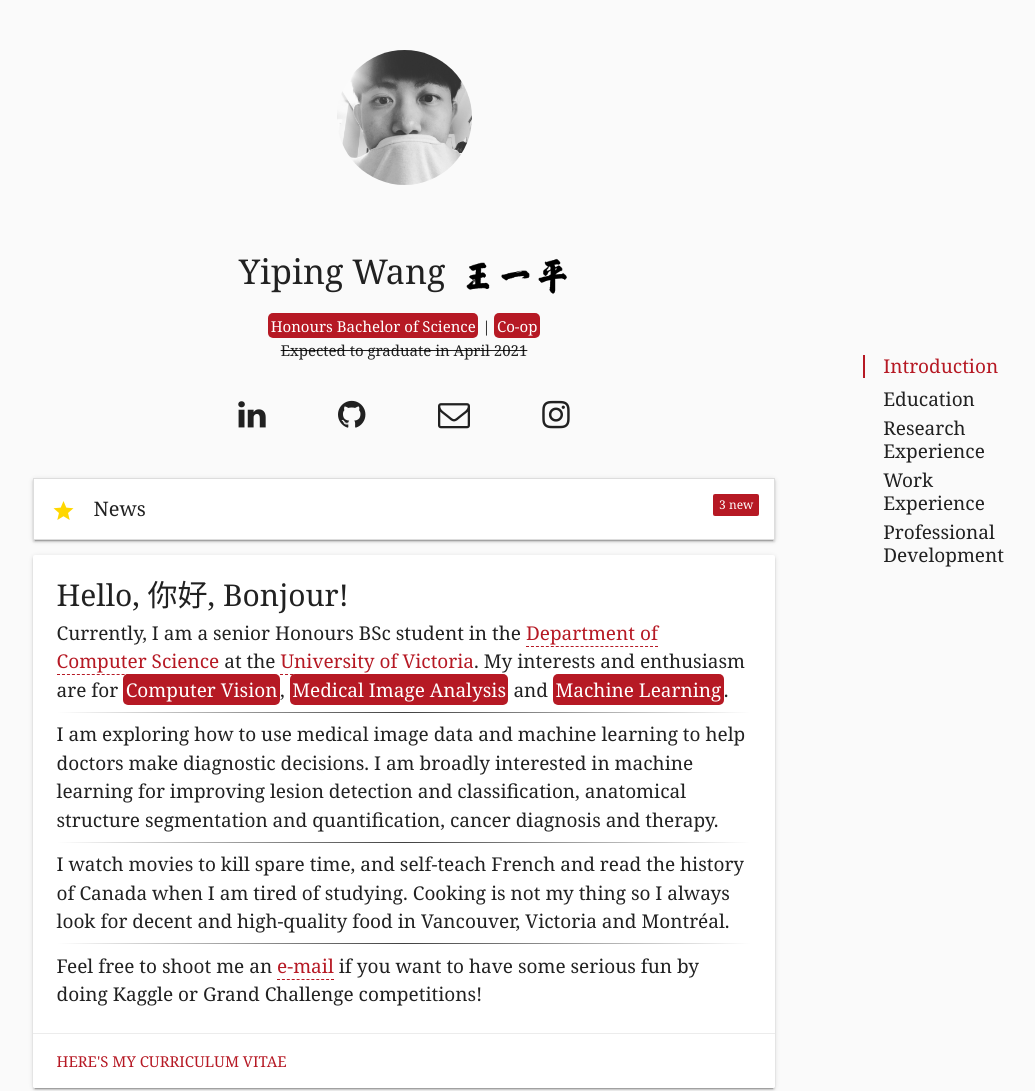
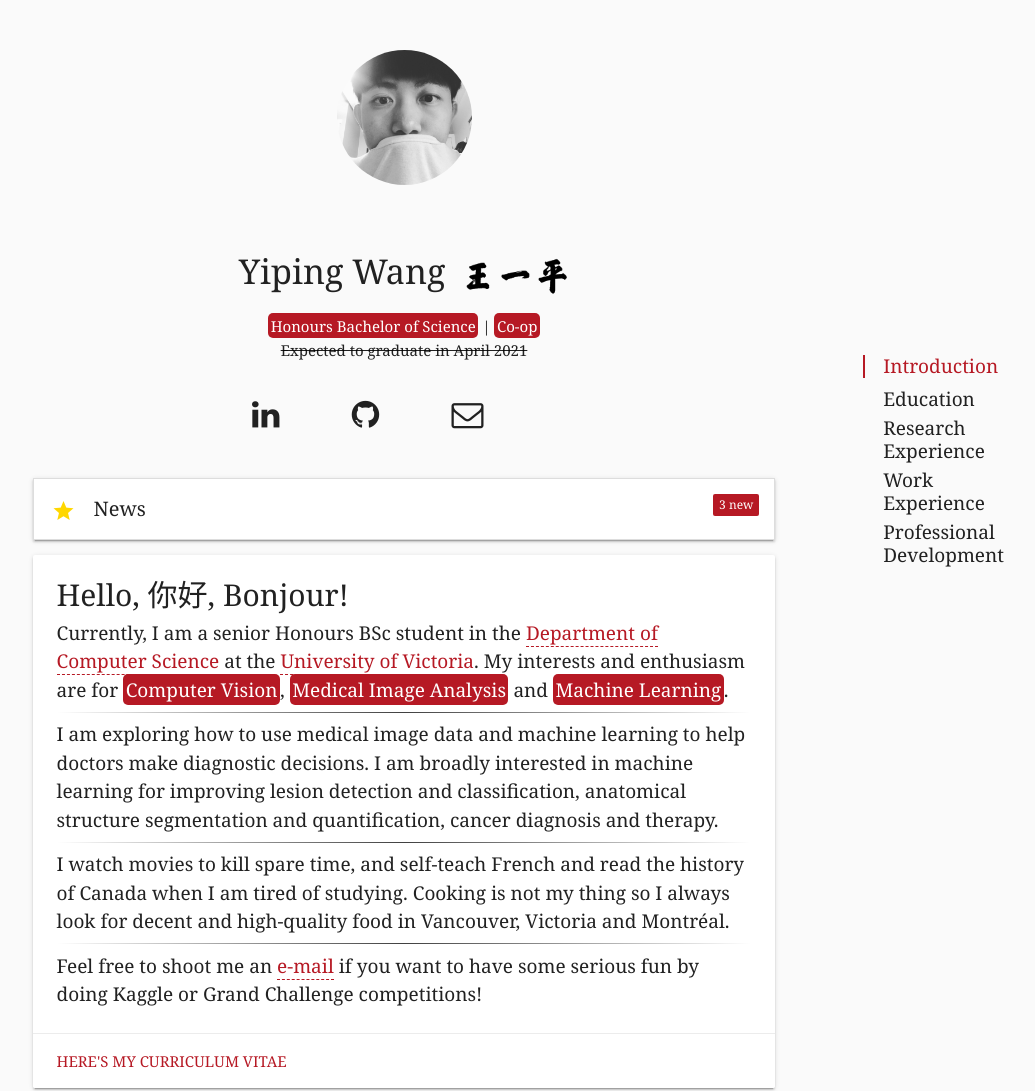
Before and after one commit to yiping-wang/yiping-wang.github.io, a plain HTML site: page index.html in a window 1280 px wide. Shown: the top 1091 px of the page, without its empty margins (236-1271 px from the left). Drawn offline with nearby package versions, Linux system fonts and the light colour scheme; some icons are missing.

Commit message:
add google scholar

```diff
--- a/index.html
+++ b/index.html
@@ -12,6 +12,7 @@
 
     <!-- import Google's icons -->
     <link rel="stylesheet" href="https://fonts.googleapis.com/icon?family=Material+Icons">
+    <link rel="stylesheet" href="https://cdn.rawgit.com/jpswalsh/academicons/master/css/academicons.min.css">
     <!-- Compiled and minified jQuery -->
     <script type="text/javascript" src="https://code.jquery.com/jquery-2.1.1.min.js"></script>
     <!-- Compiled and minified CSS -->
@@ -40,8 +41,8 @@
     <ul class="icons center-align">
         <li><a href="https://www.linkedin.com/in/yiping-wang/"><i class="fa fa-linkedin"></i></a></li>
         <li><a href="https://www.github.com/yiping-wang"><i class="fa fa-github"></i></a></li>
-        <li><a href="mailto:yiping@wang.vision"><i class="fa fa-envelope-o" aria-hidden="true"></i></a></li>
-        <li><a href="https://www.instagram.com/wangyiping"><i class="fa fa-instagram"></i></a></li>
+        <li><a href="mailto:yipingwang@uvic.ca"><i class="fa fa-envelope-o" aria-hidden="true"></i></a></li>
+        <li><a href="https://scholar.google.com/citations?user=fSBEPk8AAAAJ&hl=en&authuser=2"><i class="ai ai-google-scholar"></i></a></li>
     </ul>
 
     <!-- main content -->
--- a/style.css
+++ b/style.css
@@ -58,7 +58,16 @@ ul.icons{
 	top:3px;
 }
 
+.ai {
+	color: #212121 ;
+	top:3px;
+}
+
 .fa:hover{
+	color: #b61924;
+}
+
+.ai:hover {
 	color: #b61924;
 }
 
```
